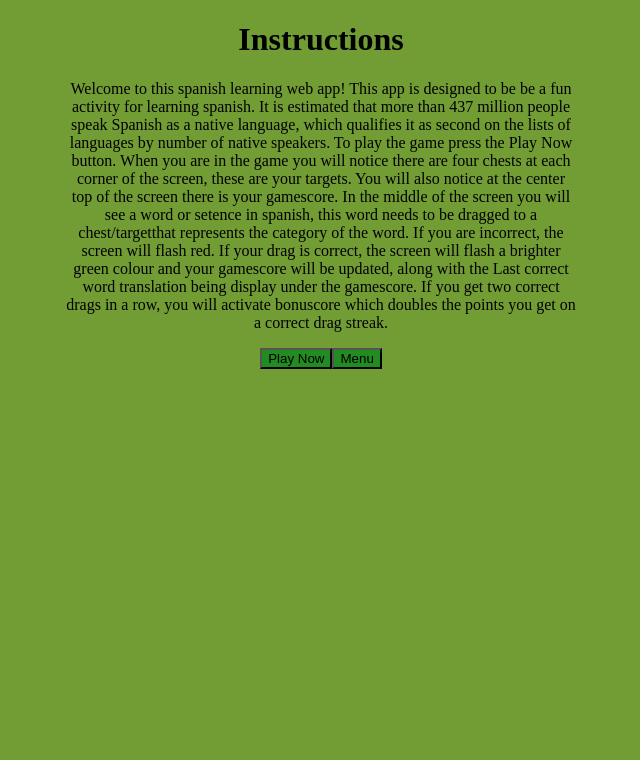
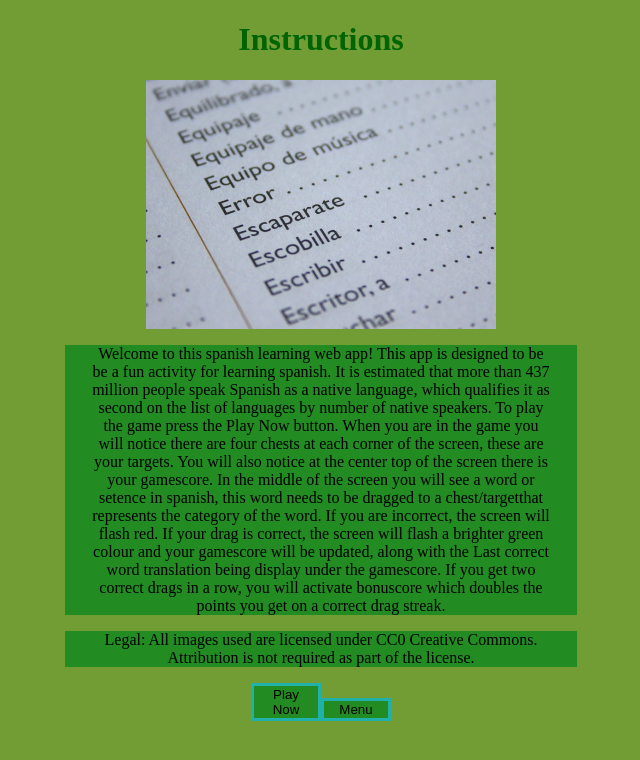
Before and after one commit to alastairrobertson/Learn-Spanish-Web-App, a plain HTML site: page index.html in a window 1280 px wide. Both pictures are taken after a click on the button "Instructions". Shown: the whole page, without its empty margins (319-959 px from the left). Drawn offline with Linux system fonts and the light colour scheme.

Commit message:
changed some styling and fixed a few bugs

```diff
--- a/home.css
+++ b/home.css
@@ -9,8 +9,13 @@ body {
     height: 100vh;
     z-index: 1; /* above other elements */
 }
-#gamescoreDisplay {
 
+#spanishWords {
+    width: 350px;
+    height: auto;
+    display: block;
+    margin-left: auto;
+    margin-right: auto;
 }
 .hide {
     display: none;
@@ -18,7 +23,24 @@ body {
 }
 button {
     background: forestgreen;
+
 }
+#playButton,
+#menuButton,
+#gameExit,
+#saveButton,
+#highscoresBackButton,
+#backButton {
+    width: 70px;
+    height: auto;
+    display: inline;
+    border-style: solid;
+    border-color: lightseagreen;
+    border-width: medium;
+}
+
+
+
 #userTextbox {
     margin-bottom: 10px;
 }
@@ -187,13 +209,39 @@ button {
 #gamescoreDisplay {
     text-align: center;
 }
+#welcomeHeader,
+#instructionsLabel,
+#highscoreslabel,
+#settingsLabel {
+    color: darkgreen;
+}
 
 #instructionsDiv {
     text-align: center;
+    width: 40%;
+    margin: 0 auto;
+
 }
+
 #instructionsParagraph {
-    padding-left: 30%;
-    padding-right: 30%;
+
+    padding-left: 5%;
+    padding-right: 5%;
+    background-color: forestgreen;
+
+
+}
+#legalParagraph {
+    padding-left: 5%;
+    padding-right: 5%;
+    background-color: forestgreen;
+}
+
+#highscoresElement {
+    background-color: forestgreen;
+    font-size: 25px;
+    width: 40%;
+    margin: 0 auto;
 }
 #settingsDiv {
     text-align: center;
@@ -203,6 +251,9 @@ button {
 }
 #highscoresDiv {
     text-align: center;
+}
+#highscoresElement {
+    margin-bottom: 1%;
 }
 
 /*
--- a/index.html
+++ b/index.html
@@ -2,7 +2,7 @@
     <head>
         <meta name=”viewport” content=”width=device-width, user-scalable=no, initial-scale=1.0, maximum-scale=1.0” />
         <link rel="stylesheet" href="home.css">
-        <script type="text/javascript" src="js/styling.js"> </script>
+        <script type="text/javascript" src="js/setup.js"> </script>
         <script type="text/javascript" src="data/gameData.js"> </script>
         <script type="text/javascript" src="js/ui.js"> </script>
         <script type="text/javascript" src="js/settings.js"> </script>
--- a/js/app.js
+++ b/js/app.js
@@ -11,8 +11,7 @@ function loadApplication() {
     //style the menu
     menuSetup();
     //Setup buttons on menu
-
-
+    console.log(gameData.length);
 
 
 }
@@ -106,13 +105,18 @@ function showHighscores() {
         console.log(highscoresStore);
         var highscoresElement = createDiv();
         highscoresElement.id = "highscoresElement";
-        for (current =0; current < highscoresStore.length; current++) {
-            var d = createDiv();
-            var textNode = document.createTextNode(highscoresStore[current][0] + " - " + highscoresStore[current][1]);
-            d.appendChild(textNode);
-            highscoresElement.appendChild(d);
+        for (current = 0; current < highscoresStore.length; current++) {
+            //max of 16 highscores being displayed
+            if (current < 15) {
+                var scoresElement = createDiv();
+                var textNode = document.createTextNode(highscoresStore[current][0] + " - " + highscoresStore[current][1]);
+                scoresElement.appendChild(textNode);
+                highscoresElement.appendChild(scoresElement)
+            }
+
         }
         highscoresDiv.appendChild(highscoresElement);
+
         var highscoresBackButton = createCustomButton("highscoresBackButton", "Back");
         highscoresDiv.appendChild(highscoresBackButton);
         highscoresPage.appendChild(highscoresDiv);
@@ -152,9 +156,6 @@ function showGame() {
     //check if the page hasn't been duplicated
     if (typeof window.gamePage === "undefined") {
         window.gamePage = createDiv();
-
-
-
         gamePage.classList.add("page");
         window.gamescoreDisplay = createParagraph();
         gamescoreDisplay.id = "gamescoreDisplay";
@@ -222,9 +223,14 @@ function showInstructions() {
         window.instructionsPage = createDiv();
         instructionsPage.classList.add("page");
         var instructionsPageElements = [];
+        var img = createImg();
+        img.src = "images/spanish_words.jpg";
+        img.id = "spanishWords";
         //push reuseable ui components to array
         instructionsPageElements.push(createCustomLabelH1("instructionsLabel", "Instructions"));
+        instructionsPageElements.push(img);
         instructionsPageElements.push(createCustomParagraph("instructionsParagraph", InstructionsString));
+        instructionsPageElements.push(createCustomParagraph("legalParagraph", legalString));
         instructionsPageElements.push(createCustomButton("playButton", "Play Now"));
         instructionsPageElements.push(createCustomButton("menuButton", "Menu"));
 
@@ -235,12 +241,12 @@ function showInstructions() {
         //then add the correct method to redirect the user to a new page
         //also add html elelments to the div
         for (current=0; current < instructionsPageElements.length; current++) {
-            if (current == 2) {
+            if (current == 4) {
                 instructionsPageElements[current].onclick = function() {
                     showGame();
                 }
             }
-            if (current == 3) {
+            if (current == 5) {
                 instructionsPageElements[current].onclick = function() {
                     showMenu();
                 }
@@ -296,7 +302,7 @@ function showSettings() {
         var settingsDiv = createDiv();
         settingsDiv.id = "settingsDiv";
         //loop over settingsPageElements
-        for (current=0; current < settingsPageElements.length; current++) {
+        for (current = 0; current < settingsPageElements.length; current++) {
             if (current == 4) {
                 settingsPageElements[current].onclick = function() {
                     //save
@@ -306,7 +312,6 @@ function showSettings() {
                     //check if soundcheckbox is checked
                     if (document.getElementById("soundCheckbox").checked) {
                         settings.sound = true;
-
                     } else {
                         settings.sound = false;
                     }
@@ -335,10 +340,5 @@ function showSettings() {
 }
 
 
-
-
-
-
-
 //this ensures elements are loaded and accessible
 window.onload = loadApplication;
--- a/js/settings.js
+++ b/js/settings.js
@@ -19,7 +19,7 @@ window.menuButtons = ["Instructions", "Game", "Highscores", "Settings"];
 window.InstructionsString = "Welcome to this spanish learning web app! " +
                             "This app is designed to be be a fun activity for learning spanish. " +
                             "It is estimated that more than 437 million people speak Spanish as a native language, " +
-                            "which qualifies it as second on the lists of languages by number of native speakers. " +
+                            "which qualifies it as second on the list of languages by number of native speakers. " +
                             "To play the game press the Play Now button. " +
                             "When you are in the game you will notice there are four chests at each corner of the screen, " +
                             "these are your targets. You will also notice at the center top of the screen there is your gamescore. " +
@@ -28,8 +28,10 @@ window.InstructionsString = "Welcome to this spanish learning web app! " +
                             "If your drag is correct, the screen will flash a brighter green colour and your gamescore will be updated, " +
                             "along with the Last correct word translation being display under the gamescore. " +
                             "If you get two correct drags in a row, you will activate bonuscore which doubles the points you get on a correct drag streak. " +
+                            "" +
                             "";
-
+window.legalString = "Legal: All images used are licensed under CC0 Creative Commons. " +
+                     "Attribution is not required as part of the license.";
 
 /*
 saveScore take no parameters and does not return any values
--- a/js/ui.js
+++ b/js/ui.js
@@ -130,18 +130,7 @@ window.createCustomLabelH1 = function(id, text) {
 	return element;
 
 }
-/*
- createInstructionsElements take no parameters and returns no values.
- This function creates two buttons, one paragraph and one header1 html elements
-It is a a global function.
- */
-window.createInstructionsElements = function() {
-	var instructionsPlayButton = createButton();
-	var instructionsExitButton = createButton();
-	var instructionsText = createParagraph();
-	var instructionsLabel = createH1();
 
-}
 /*
  createCustomTextBox takes two parameters, id is a string that is used for the new input element id and
  text is a string that represents that the input html element will display
```
Also changed, not shown: changelog.txt, images/spanish_words.jpg (added), js/setup.js (renamed from js/styling.js), licenses.txt, readme.txt, 1 other file.
